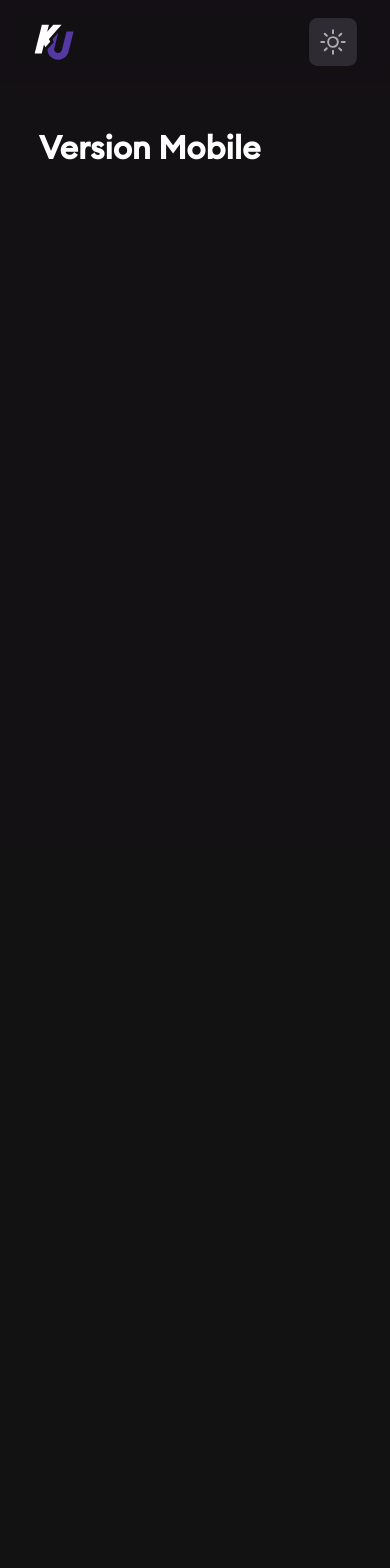
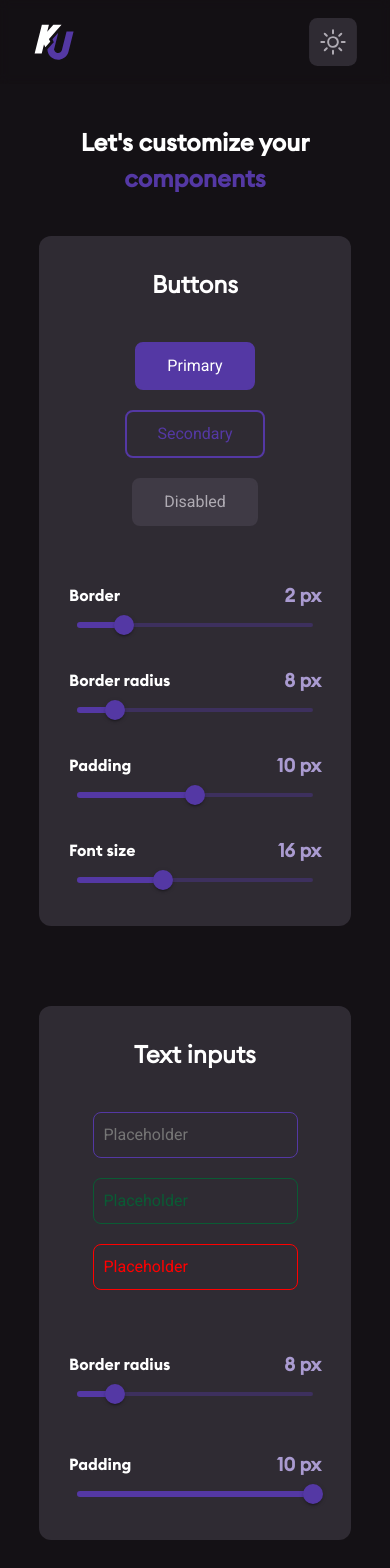
Before and after one commit to RitualCoder/kitui, a Vue app in the folder frontend/: page /components in a window 390 px wide. Before the commit this address had no page. Shown: the top 1568 px of the page. Before the commit the page ends 844 px from the top, so only its background shows below. Built offline with nearby package versions, Linux system fonts and the light colour scheme.

Commit message:
version mobile components page ✅

```diff
--- a/frontend/src/views/ComponentsPage.vue
+++ b/frontend/src/views/ComponentsPage.vue
@@ -1,7 +1,307 @@
 <template>
   <!-- Version mobile -->
   <div v-if="isMobile">
-    <h1>Version Mobile</h1>
+    <h2 style="text-align: center; margin-bottom: 40px">
+      Let's customize your <span style="color: #5438a4">components</span>
+    </h2>
+    <card-container style="width: 100%">
+      <h2 style="text-align: center; font-family: 'Euclid-regular'">Buttons</h2>
+      <div style="display: flex; flex-direction: column; width: 100%; gap: 25px">
+        <div
+          style="
+            display: flex;
+            flex-direction: column;
+            align-items: center;
+            margin-bottom: 30px;
+            gap: 20px;
+          "
+        >
+          <button
+            class="button-primary"
+            :style="{
+              border: componentStore.button.border + 'px solid',
+              borderColor: colorStore.primaryColor,
+              borderRadius: componentStore.button.borderRadius + 'px',
+              padding:
+                componentStore.button.padding + 'px ' + componentStore.button.padding * 3 + 'px',
+              fontSize: componentStore.button.fontSize + 'px'
+            }"
+          >
+            Primary
+          </button>
+          <button
+            class="button-secondary"
+            :style="{
+              border: componentStore.button.border + 'px solid',
+              borderColor: colorStore.primaryColor,
+              borderRadius: componentStore.button.borderRadius + 'px',
+              padding:
+                componentStore.button.padding + 'px ' + componentStore.button.padding * 3 + 'px',
+              fontSize: componentStore.button.fontSize + 'px'
+            }"
+          >
+            Secondary
+          </button>
+          <button
+            class="button-disabled"
+            :style="{
+              border: componentStore.button.border + 'px solid',
+              borderColor: '#3f3a45',
+              borderRadius: componentStore.button.borderRadius + 'px',
+              padding:
+                componentStore.button.padding + 'px ' + componentStore.button.padding * 3 + 'px',
+              fontSize: componentStore.button.fontSize + 'px'
+            }"
+          >
+            Disabled
+          </button>
+        </div>
+
+        <div>
+          <div
+            style="
+              display: flex;
+              justify-content: space-between;
+              font-family: Euclid-Bold;
+              align-items: center;
+            "
+          >
+            <p>Border</p>
+            <h3 style="color: #aa9bd1">{{ componentStore.button.border }} px</h3>
+          </div>
+          <v-slider
+            v-model="componentStore.button.border"
+            step="1"
+            :color="colorStore.primaryColor"
+            :min="0"
+            :max="10"
+            hide-details
+          />
+        </div>
+        <div>
+          <div
+            style="
+              display: flex;
+              justify-content: space-between;
+              font-family: Euclid-Bold;
+              align-items: center;
+            "
+          >
+            <p>Border radius</p>
+            <h3 style="color: #aa9bd1">{{ componentStore.button.borderRadius }} px</h3>
+          </div>
+          <v-slider
+            v-model="componentStore.button.borderRadius"
+            step="1"
+            :color="colorStore.primaryColor"
+            :min="0"
+            :max="50"
+            hide-details
+          />
+        </div>
+        <div>
+          <div
+            style="
+              display: flex;
+              justify-content: space-between;
+              font-family: Euclid-Bold;
+              align-items: center;
+            "
+          >
+            <p>Padding</p>
+            <h3 style="color: #aa9bd1">{{ componentStore.button.padding }} px</h3>
+          </div>
+          <v-slider
+            v-model="componentStore.button.padding"
+            step="1"
+            :color="colorStore.primaryColor"
+            :min="0"
+            :max="20"
+            hide-details
+          />
+        </div>
+        <div>
+          <div
+            style="
+              display: flex;
+              justify-content: space-between;
+              font-family: Euclid-Bold;
+              align-items: center;
+            "
+          >
+            <p>Font size</p>
+            <h3 style="color: #aa9bd1">{{ componentStore.button.fontSize }} px</h3>
+          </div>
+          <v-slider
+            v-model="componentStore.button.fontSize"
+            step="1"
+            :color="colorStore.primaryColor"
+            :min="8"
+            :max="30"
+            hide-details
+          />
+        </div>
+      </div>
+    </card-container>
+    <card-container style="margin-top: 80px; width: 100%">
+      <h2 style="text-align: center; font-family: 'Euclid-regular'">Text inputs</h2>
+      <div
+        style="
+          display: flex;
+          flex-direction: column;
+          align-items: center;
+          gap: 20px;
+          margin-bottom: 20px;
+        "
+      >
+        <input
+          type="text"
+          :class="['input']"
+          placeholder="Placeholder"
+          :style="{
+            borderRadius: componentStore.input.borderRadius + 'px',
+            padding: componentStore.input.padding + 'px'
+          }"
+        />
+        <input
+          type="text"
+          :class="['input', 'input-success']"
+          placeholder="Placeholder"
+          :style="{
+            borderRadius: componentStore.input.borderRadius + 'px',
+            padding: componentStore.input.padding + 'px'
+          }"
+        />
+        <input
+          type="text"
+          :class="['input', 'input-error']"
+          placeholder="Placeholder"
+          :style="{
+            borderRadius: componentStore.input.borderRadius + 'px',
+            padding: componentStore.input.padding + 'px'
+          }"
+        />
+      </div>
+      <div style="width: 100%">
+        <div
+          style="
+            display: flex;
+            justify-content: space-between;
+            font-family: Euclid-Bold;
+            align-items: center;
+          "
+        >
+          <p>Border radius</p>
+          <h3 style="color: #aa9bd1">{{ componentStore.input.borderRadius }} px</h3>
+        </div>
+        <v-slider
+          v-model="componentStore.input.borderRadius"
+          step="1"
+          :color="colorStore.primaryColor"
+          :min="0"
+          :max="50"
+          hide-details
+        />
+      </div>
+      <div style="width: 100%">
+        <div
+          style="
+            display: flex;
+            justify-content: space-between;
+            font-family: Euclid-Bold;
+            align-items: center;
+          "
+        >
+          <p>Padding</p>
+          <h3 style="color: #aa9bd1">{{ componentStore.input.padding }} px</h3>
+        </div>
+        <v-slider
+          v-model="componentStore.input.padding"
+          step="1"
+          :color="colorStore.primaryColor"
+          :min="0"
+          :max="10"
+          hide-details
+        />
+      </div>
+    </card-container>
+    <card-container style="margin-top: 80px; width: 100%">
+      <h2 style="text-align: center; font-family: 'Euclid-regular'">Cards</h2>
+      <div
+        :style="{
+          padding: componentStore.card.padding + 'px',
+          backgroundColor: $vuetify.theme.current.dark ? '#4E4856' : '#F2F5F9',
+          borderRadius: componentStore.card.borderRadius + 'px'
+        }"
+      >
+        <h2>Title</h2>
+        <p>Subtitle</p>
+        <div style="display: flex; flex-direction: column; gap: 7px; margin: 10px 0px">
+          <div style="width: 80px" class="subtitle"></div>
+          <div style="width: 100px" class="subtitle"></div>
+          <div style="width: 60px" class="subtitle"></div>
+        </div>
+      </div>
+      <div style="width: 100%">
+        <div
+          style="
+            display: flex;
+            justify-content: space-between;
+            font-family: Euclid-Bold;
+            align-items: center;
+          "
+        >
+          <p>Border radius</p>
+          <h3 style="color: #aa9bd1">{{ componentStore.card.borderRadius }} px</h3>
+        </div>
+        <v-slider
+          v-model="componentStore.card.borderRadius"
+          step="1"
+          :color="colorStore.primaryColor"
+          :min="0"
+          :max="50"
+          hide-details
+        />
+      </div>
+      <div style="width: 100%">
+        <div
+          style="
+            display: flex;
+            justify-content: space-between;
+            font-family: Euclid-Bold;
+            align-items: center;
+          "
+        >
+          <p>Padding</p>
+          <h3 style="color: #aa9bd1">{{ componentStore.card.padding }} px</h3>
+        </div>
+        <v-slider
+          v-model="componentStore.card.padding"
+          step="1"
+          :color="colorStore.primaryColor"
+          :min="0"
+          :max="50"
+          hide-details
+        />
+      </div>
+    </card-container>
+    <!-- footer -->
+    <div style="width: 100%; display: flex; justify-content: space-between; margin-top: 20px">
+      <router-link to="/layout">
+        <v-btn
+          variant="text"
+          :style="{ color: $vuetify.theme.current.dark ? '#ffffff' : '#5438A4' }"
+        >
+          <i class="fa-solid fa-arrow-left"></i>
+          <span style="margin-left: 8px">Layout</span>
+        </v-btn>
+      </router-link>
+
+      <v-btn variant="text" :style="{ color: $vuetify.theme.current.dark ? '#ffffff' : '#5438A4' }">
+        <span style="margin-right: 8px">Done</span>
+        <i class="fa-solid fa-arrow-right"></i>
+      </v-btn>
+    </div>
   </div>
 
   <div v-else style="display: flex; align-items: center; flex-direction: column">
```
